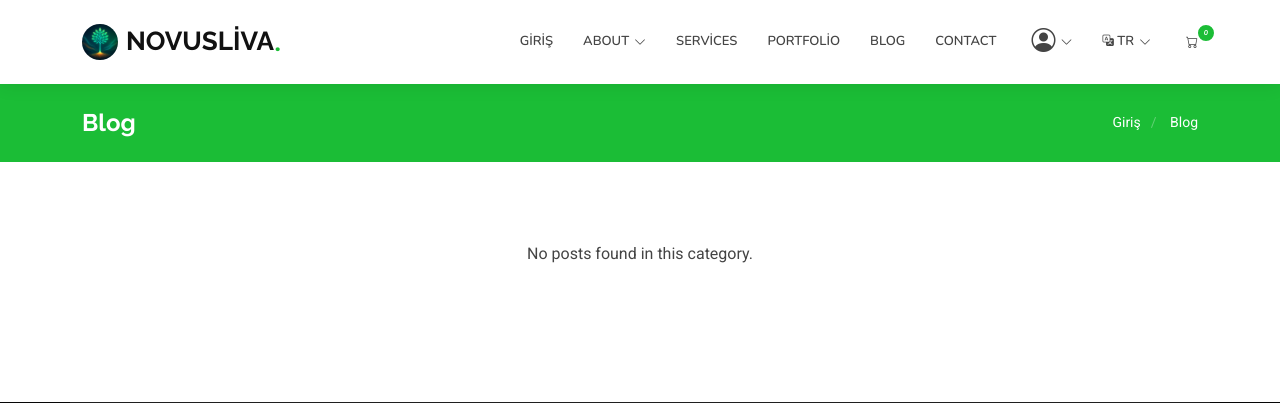
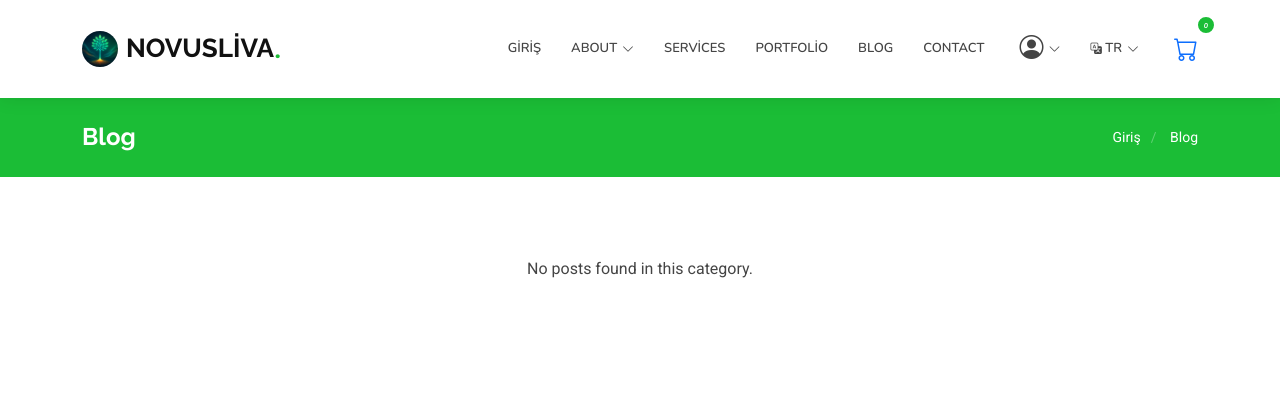
Before and after one commit to Erdemozer01/novusliva, a Django app: page /blog/ in a window 1280 px wide. Shown: the top 403 px of the page. Run offline with Django 5.2, Linux system fonts and the light colour scheme; data that the repository does not hold is empty; some libraries are stand-ins or nearby versions.

Commit message:
güncellendi

```diff
--- a/templates/base.html
+++ b/templates/base.html
@@ -229,10 +229,11 @@
                 </li>
 
                 <li>
-                    <a href="{% url 'cart_detail' %}" class="cart-icon position-relative">
-                        <i class="bi bi-cart">
-                            <span class="badge bg-primary rounded-pill cart-count"
-                                  id="cart-item-count">{{ cart_item_count }}</span>
+                    <a href="{% url 'cart_detail' %}" class="cart-icon position-relative d-inline-block">
+                        <i class="bi bi-cart fs-4 text-primary">
+            <span class="badge bg-danger rounded-pill cart-count" id="cart-item-count">
+                {{ cart_item_count }}
+            </span>
                         </i>
                     </a>
                 </li>
```
